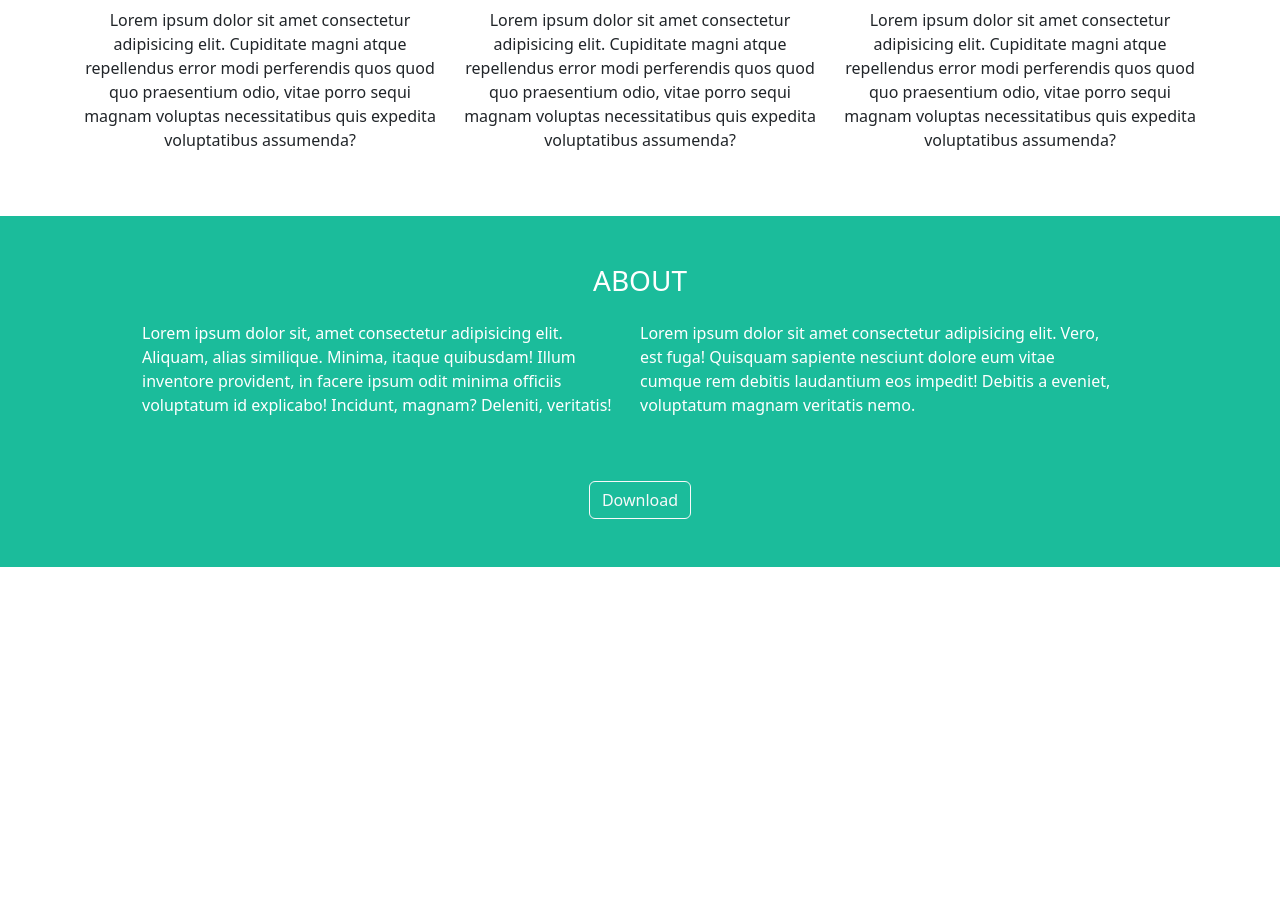
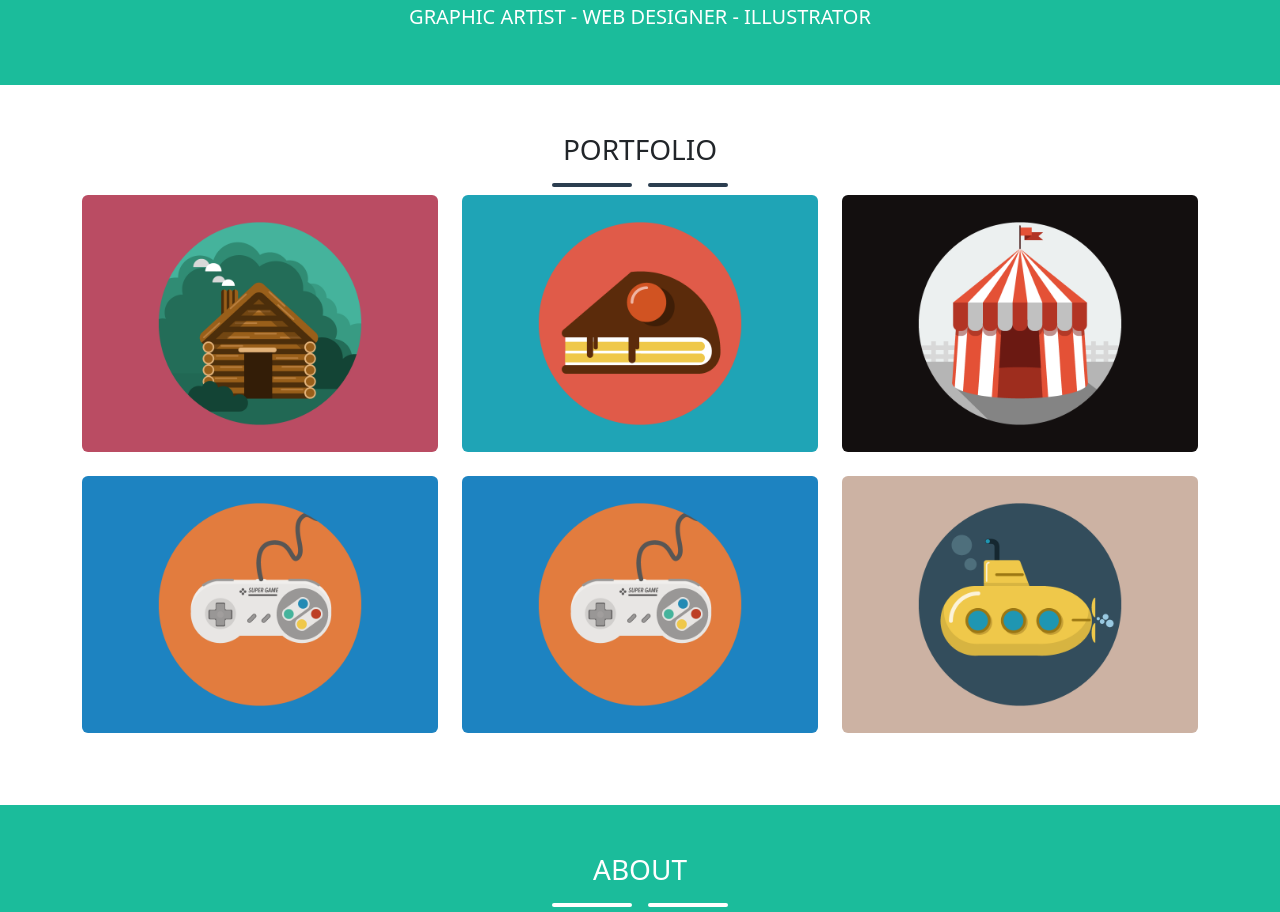
Before and after one commit to carlopezzuti/html-css-bootstrap-freelancer, a plain HTML site: page index.html in a window 1280 px wide. Shown: the part 538-1450 px from the top of the page. Before the commit the page ends 1105 px from the top, so only its background shows below. Drawn offline with nearby package versions, Linux system fonts and the light colour scheme.

Commit message:
end main

```diff
--- a/assets/css/style.css
+++ b/assets/css/style.css
@@ -54,3 +54,21 @@ main section:nth-child(odd) {
 .jd-message {
     margin-top: 100px;
 }
+
+.jd-star-divider {
+    font-size: 2rem;
+}
+
+.jd-line-white {
+    height: 4px;
+    width: 80px;
+    background-color: var(--primaryTextColor);
+    border-radius: 2px;
+}
+
+.jd-line-black {
+    height: 4px;
+    width: 80px;
+    background-color: var(--secondaryTextColor);
+    border-radius: 2px;
+}
--- a/index.html
+++ b/index.html
@@ -34,13 +34,19 @@
             <div class="d-flex flex-column align-items-center">
                 <div class="col-sm-12 col-md-8 col-lg-6 text-center">
                     <figure class="col-6 col-md-6 mx-auto">
-                        <img src="" alt="">
+                        <img class="img-fluid figure-img" src="./assets/img/avatar.svg" alt="avatar image">
                     </figure>
                     <h1>start bootstrap</h1>
+                    <div class="jd-star-divider d-flex align-items-center justify-content-center gap-2 py-2">
+                        <div class="jd-line-white"></div>
+                        <i class="bi bi-star-fill"></i>
+                        <div class="jd-line-white"></div>
+                    </div>
                     <h5>GRAPHIC ARTIST - WEB DESIGNER - ILLUSTRATOR</h5>
                 </div>
             </div>
         </section>
+
         <section class="py-5">
             <div class="container-md">
                 <div class="row text-center">
@@ -53,28 +59,32 @@
                     <div class="container-fluid">
                         <div class="row">
                             <figure class="col-sm-12 col-md-6 col-lg-4">
-                                Lorem ipsum dolor sit amet consectetur adipisicing elit. Cupiditate magni atque repellendus error modi perferendis quos quod quo praesentium odio, vitae porro sequi magnam voluptas necessitatibus quis expedita voluptatibus assumenda?
+                                <img class="img-fluid figure-img rounded" src="./assets/img/cabin.png"
+                                    alt="cabin image">
                             </figure>
                             <figure class="col-sm-12 col-md-6 col-lg-4">
-                                Lorem ipsum dolor sit amet consectetur adipisicing elit. Cupiditate magni atque repellendus error modi perferendis quos quod quo praesentium odio, vitae porro sequi magnam voluptas necessitatibus quis expedita voluptatibus assumenda?
+                                <img class="img-fluid figure-img rounded" src="./assets/img/cake.png" alt="cake image">
                             </figure>
                             <figure class="col-sm-12 col-md-6 col-lg-4">
-                                Lorem ipsum dolor sit amet consectetur adipisicing elit. Cupiditate magni atque repellendus error modi perferendis quos quod quo praesentium odio, vitae porro sequi magnam voluptas necessitatibus quis expedita voluptatibus assumenda?
+                                <img class="img-fluid figure-img rounded" src="./assets/img/circus.png"
+                                    alt="circus image">
                             </figure>
                             <figure class="col-sm-12 col-md-6 col-lg-4">
-                                Lorem ipsum dolor sit amet consectetur adipisicing elit. Cupiditate magni atque repellendus error modi perferendis quos quod quo praesentium odio, vitae porro sequi magnam voluptas necessitatibus quis expedita voluptatibus assumenda?
+                                <img class="img-fluid figure-img rounded" src="./assets/img/game.png" alt="game image">
                             </figure>
                             <figure class="col-sm-12 col-md-6 col-lg-4">
-                                Lorem ipsum dolor sit amet consectetur adipisicing elit. Cupiditate magni atque repellendus error modi perferendis quos quod quo praesentium odio, vitae porro sequi magnam voluptas necessitatibus quis expedita voluptatibus assumenda?
+                                <img class="img-fluid figure-img rounded" src="./assets/img/game.png" alt="vault image">
                             </figure>
                             <figure class="col-sm-12 col-md-6 col-lg-4">
-                                Lorem ipsum dolor sit amet consectetur adipisicing elit. Cupiditate magni atque repellendus error modi perferendis quos quod quo praesentium odio, vitae porro sequi magnam voluptas necessitatibus quis expedita voluptatibus assumenda?
+                                <img class="img-fluid figure-img rounded" src="./assets/img/submarine.png"
+                                    alt="submarine image">
                             </figure>
                         </div>
                     </div>
                 </div>
             </div>
         </section>
+
         <section class="py-5">
             <div class="container-md">
                 <div class="row text-center">
@@ -88,10 +98,16 @@
                 <div class="container-fluid">
                     <div class="row container px-5">
                         <div class="col-sm-12 col-md-6">
-                            <p>Lorem ipsum dolor sit, amet consectetur adipisicing elit. Aliquam, alias similique. Minima, itaque quibusdam! Illum inventore provident, in facere ipsum odit minima officiis voluptatum id explicabo! Incidunt, magnam? Deleniti, veritatis!</p>
+                            <p>Freelancer is a free bootstrap theme created bv Start Bootstrap
+                                The download includes the complete source files including
+                                HIML, OSs, and JavaScript as well as optional TESS stulacheets fol
+                                easv customization</p>
                         </div>
                         <div class="col-sm-12 col-md-6">
-                            <p>Lorem ipsum dolor sit amet consectetur adipisicing elit. Vero, est fuga! Quisquam sapiente nesciunt dolore eum vitae cumque rem debitis laudantium eos impedit! Debitis a eveniet, voluptatum magnam veritatis nemo.</p>
+                            <p>Whether vou're a student looking to showcase your work, a professional looking to attract
+                                clients, or a araphic artist looking to share vour projects, this template is the
+                                perfect
+                                startina point</p>
                         </div>
                     </div>
                 </div>
@@ -105,6 +121,32 @@
                 </div>
             </div>
         </section>
+
+        <section class="py-5">
+            <div class="container-md">
+                <div class="row text-center">
+                    <h3>contact me</h3>
+                    <div class="jd-star-divider d-flex align-items-center justify-content-center gap-2 py-2">
+                        <div class="jd-line-black"></div>
+                        <i class="bi bi-star-fill"></i>
+                        <div class="jd-line-black"></div>
+                    </div>
+                </div>
+                <div class="container-fluid">
+                    <div class="row container px-5">
+                        <form action="#" class="d-flex flex-column row-gap-4">
+                            <input class="border-0 border-bottom" type="text" id="name" placeholder="Name">
+                            <input class="border-0 border-bottom" type="email" id="email" placeholder="Email">
+                            <input class="border-0 border-bottom" type="tel" id="phone" placeholder="Phone number">
+                            <textarea class="border-0 border-bottom" placeholder="Message" id="floatingTextarea2"
+                                style="height: 200px"></textarea>
+                            <button type="button" class="btn jd-btn-send text-capitalize">
+                                send
+                            </button>
+                        </form>
+                    </div>
+                </div>
+        </section>
     </main>
 
     <footer>
```
Also changed, not shown: assets/img/avatar.svg (added), assets/img/cabin.png (added), assets/img/cake.png (added), assets/img/circus.png (added), assets/img/game.png (added), assets/img/safe.png (added), assets/img/submarine.png (added).
